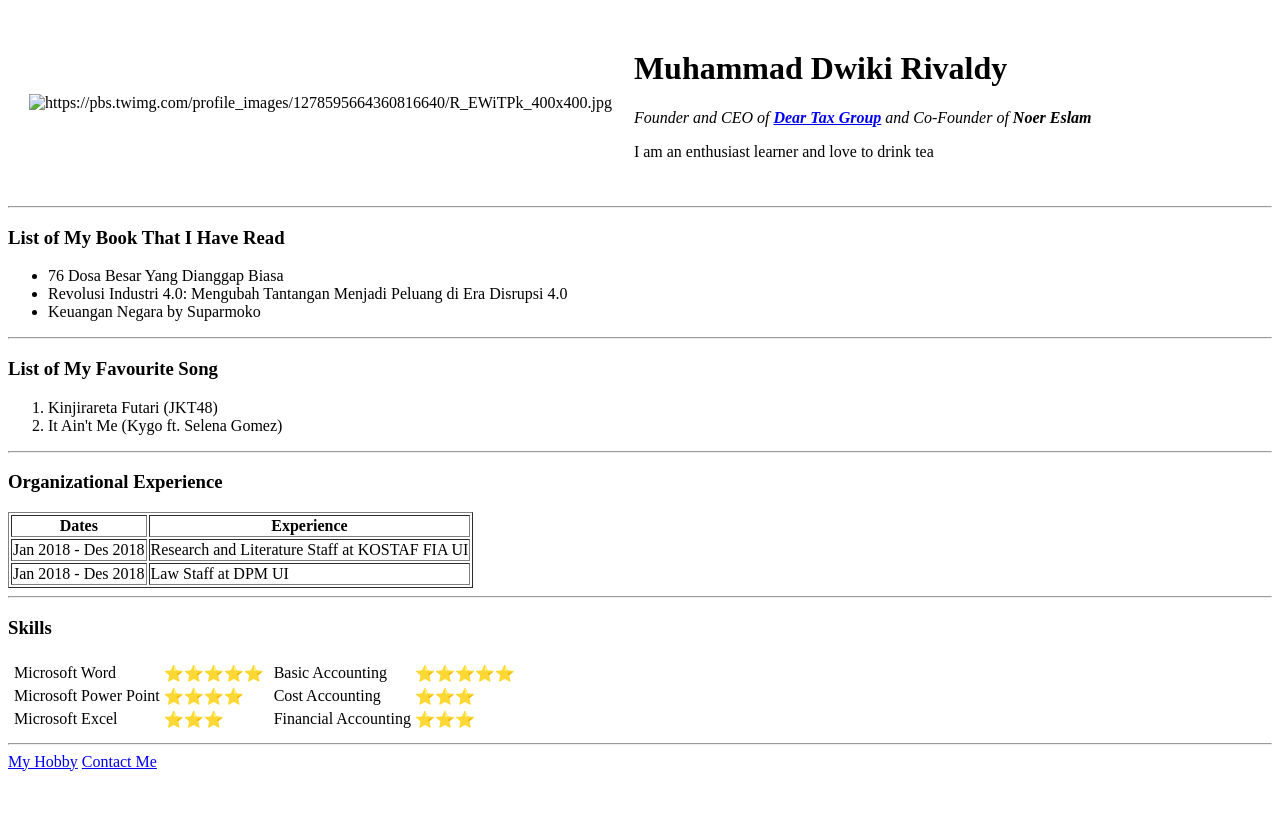
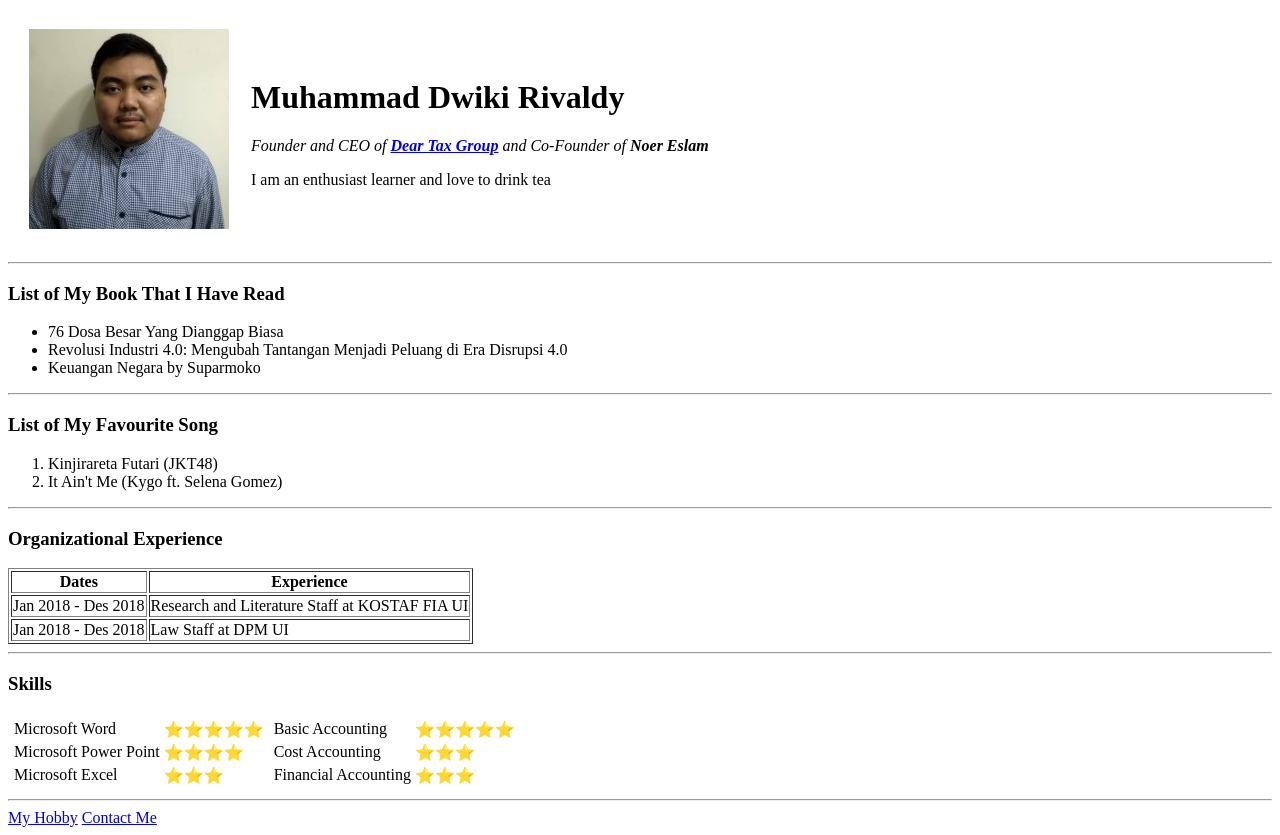
Before and after one commit to muhdwiki/cv, a plain HTML site: page index.html in a window 1280 px wide. Before the commit the page ends 800 px from the top, so only its background shows below. Drawn offline with Linux system fonts and the light colour scheme.

Commit message:
Update index.html

```diff
--- a/index.html
+++ b/index.html
@@ -9,7 +9,7 @@
 <body>
   <table cellspacing="20">
     <tr>
-      <td><img src="muhammad dwiki rivaldy.jpeg" alt="https://pbs.twimg.com/profile_images/1278595664360816640/R_EWiTPk_400x400.jpg"></td>
+      <td><img src="https://github.com/muhdwiki/cv/blob/master/Images/muhammad%20dwiki%20rivaldy.jpeg" alt="https://pbs.twimg.com/profile_images/1278595664360816640/R_EWiTPk_400x400.jpg"></td>
       <td>
         <h1>Muhammad Dwiki Rivaldy</h1>
         <p><em>Founder and CEO of <strong><a href="https://dwikirivaldytaxation.blogspot.com/">Dear Tax Group</a></strong> and Co-Founder of <strong>Noer Eslam</strong></em></p>
```
